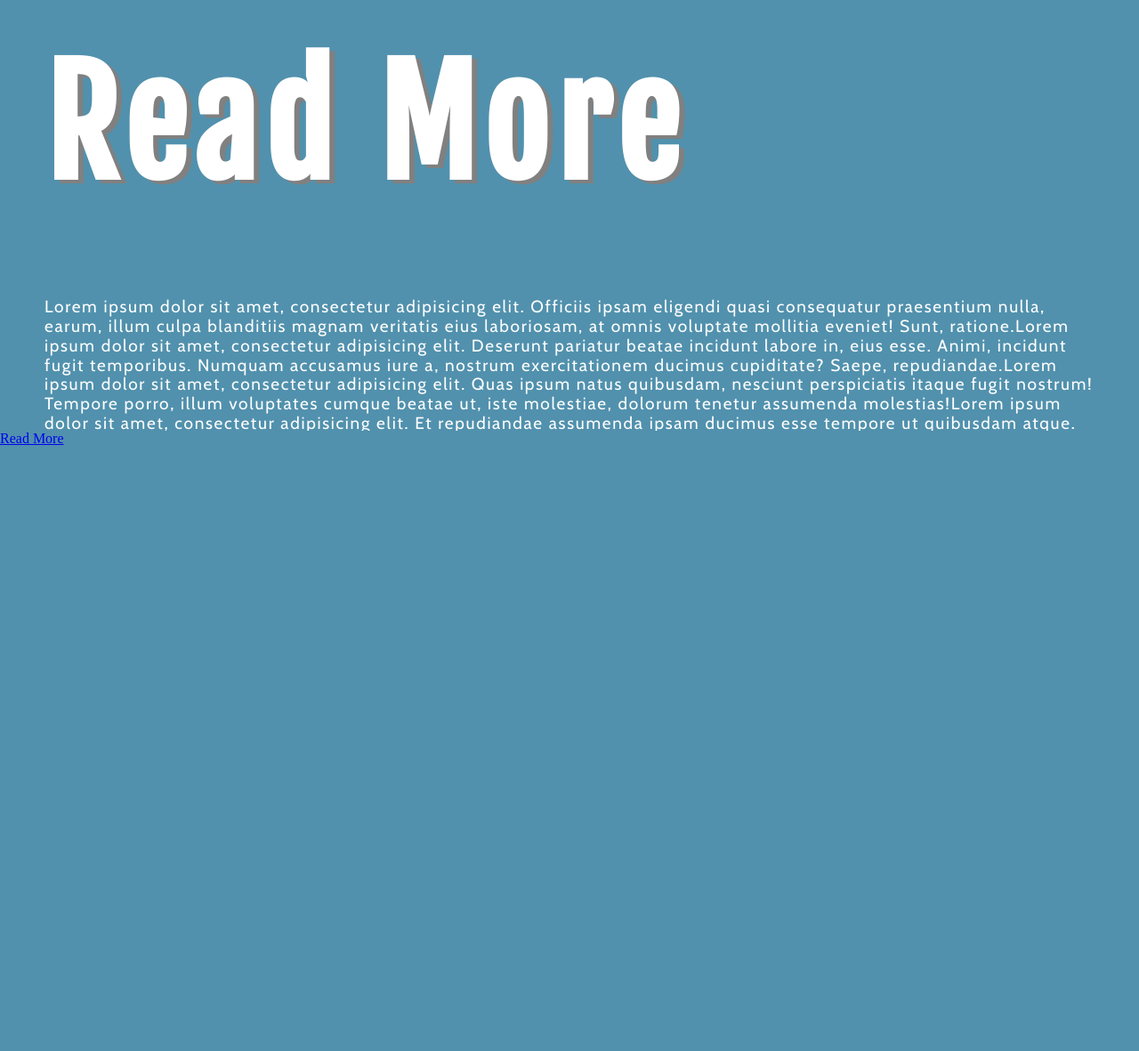
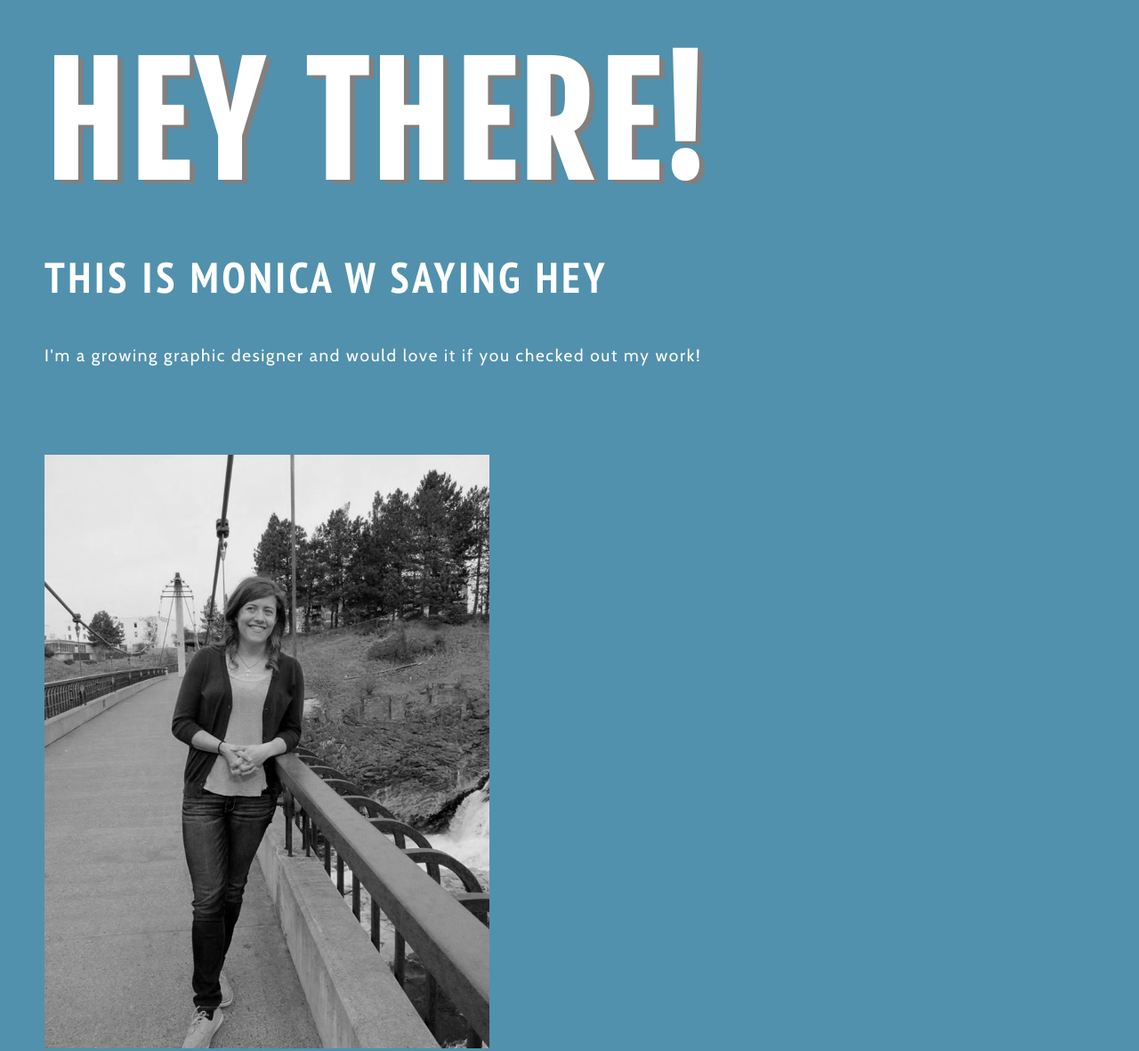
Before and after one commit to monmonweb/readmore, a plain HTML site: page index.html in a window 1280 px wide. Shown: the whole page at 89% size. Before the commit the page ends 800 px from the top, so only its background shows below. Drawn offline with nearby package versions, Linux system fonts and the light colour scheme.

Commit message:
My Additions 1

```diff
--- a/index.html
+++ b/index.html
@@ -12,18 +12,20 @@
 </head>
 <body>
 
-	<h1>Read More</h1>
+        <h1>HEY THERE!</h1>
+       <h2>THIS IS MONICA W SAYING HEY</h2>
 
     <article>
 
     <section>
-    <p>Lorem ipsum dolor sit amet, consectetur adipisicing elit. Officiis ipsam eligendi quasi consequatur praesentium nulla, earum, illum culpa blanditiis magnam veritatis eius laboriosam, at omnis voluptate mollitia eveniet! Sunt, ratione.Lorem ipsum dolor sit amet, consectetur adipisicing elit. Deserunt pariatur beatae incidunt labore in, eius esse. Animi, incidunt fugit temporibus. Numquam accusamus iure a, nostrum exercitationem ducimus cupiditate? Saepe, repudiandae.Lorem ipsum dolor sit amet, consectetur adipisicing elit. Quas ipsum natus quibusdam, nesciunt perspiciatis itaque fugit nostrum! Tempore porro, illum voluptates cumque beatae ut, iste molestiae, dolorum tenetur assumenda molestias!Lorem ipsum dolor sit amet, consectetur adipisicing elit. Et repudiandae assumenda ipsam ducimus esse tempore ut quibusdam atque. Dolorem beatae nemo voluptas hic qui ipsum officia consequuntur sapiente voluptatibus odit?Lorem ipsum dolor sit amet, consectetur adipisicing elit. Magni ab eos velit nemo hic deleniti adipisci voluptate quam consequuntur modi odio quaerat, maxime, quasi fugiat! Sequi odio quidem, sit laudantium?Lorem ipsum dolor sit amet, consectetur adipisicing elit. Quia, officiis a impedit itaque in suscipit nobis veritatis. Quo, beatae? Modi neque distinctio porro quo quod adipisci voluptatibus molestias tenetur quibusdam!lorem
-    Lorem ipsum dolor sit amet, consectetur adipisicing elit. Qui nam, consectetur dolores accusamus dolorem veritatis officiis, impedit est! Culpa perspiciatis molestias tenetur, nemo nisi harum voluptatum voluptas vitae expedita voluptatem.
-    Lorem ipsum dolor sit amet, consectetur adipisicing elit. Et rem illo accusantium labore dolor reiciendis dolorum quod magni corporis debitis, animi fugiat ipsum dolore voluptatem, voluptate saepe ab. Minima, voluptas!<p/>
+    <p>I'm a growing graphic designer and would love it if you checked out my work!<p/>
     </section>
 
     </article>
 
+<div>
+    <img id="me" src="https://raw.githubusercontent.com/monmonweb/readmore/54db7b2f8decd49664f84d5bb227ed50821a8a37/img/FallGirlsDayBW.jpg" alt="">
+</div>
 
 
 <!-- Scripts -->
```
